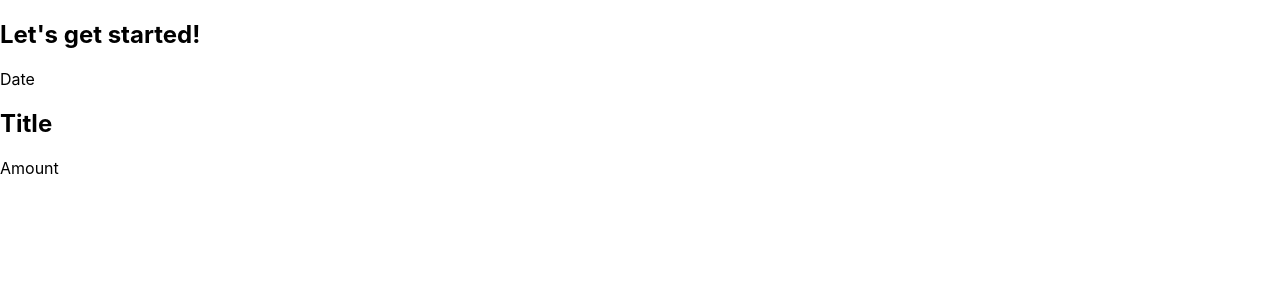
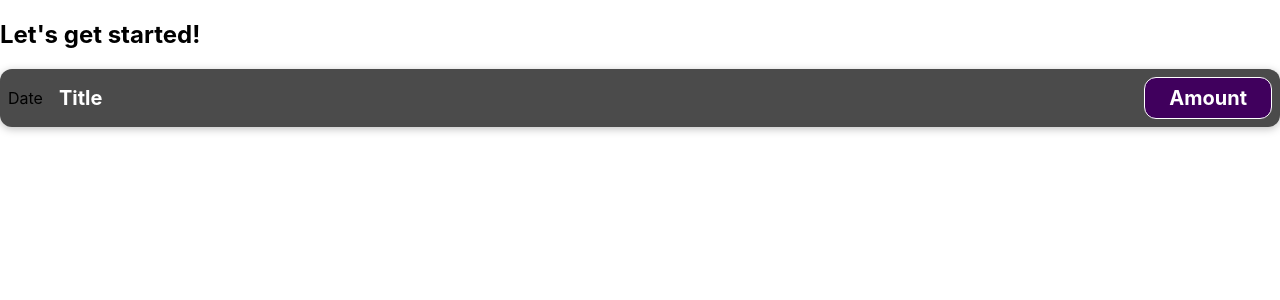
Before and after one commit to ptkhavare/react, a React (Create React App) app in the folder react-complete-guide/: page / in a window 1280 px wide. Shown: the top 300 px of the page. Built offline with nearby package versions, Linux system fonts and the light colour scheme.

Commit message:
Added CSS for ExpenseItem Component

```diff
--- /dev/null
+++ b/react-complete-guide/src/components/ExpenseItem.css
@@ -0,0 +1,56 @@
+.expense-item {
+  display: flex;
+  justify-content: space-between;
+  align-items: center;
+  box-shadow: 0 2px 8px rgba(0, 0, 0, 0.25);
+  padding: 0.5rem;
+  margin: 1rem 0;
+  border-radius: 12px;
+  background-color: #4b4b4b;
+}
+
+.expense-item__description {
+  display: flex;
+  flex-direction: column;
+  gap: 1rem;
+  align-items: flex-end;
+  flex-flow: column-reverse;
+  justify-content: flex-start;
+  flex: 1;
+}
+
+.expense-item h2 {
+  color: #3a3a3a;
+  font-size: 1rem;
+  flex: 1;
+  margin: 0 1rem;
+  color: white;
+}
+
+.expense-item__price {
+  font-size: 1rem;
+  font-weight: bold;
+  color: white;
+  background-color: #40005d;
+  border: 1px solid white;
+  padding: 0.5rem;
+  border-radius: 12px;
+}
+
+@media (min-width: 580px) {
+  .expense-item__description {
+    flex-direction: row;
+    align-items: center;
+    justify-content: flex-start;
+    flex: 1;
+  }
+
+  .expense-item__description h2 {
+    font-size: 1.25rem;
+  }
+
+  .expense-item__price {
+    font-size: 1.25rem;
+    padding: 0.5rem 1.5rem;
+  }
+}
--- a/react-complete-guide/src/components/ExpenseItem.js
+++ b/react-complete-guide/src/components/ExpenseItem.js
@@ -1,13 +1,14 @@
 import React from "react";
+import "./ExpenseItem.css";
 
 function ExpenseItem() {
   //only one root component allowed in jsx
   return (
-    <div>
+    <div className="expense-item">
       <div>Date</div>
-      <div>
+      <div className="expense-item__description">
         <h2>Title</h2>
-        <div>Amount</div>
+        <div className="expense-item__price">Amount</div>
       </div>
     </div>
   );
```
